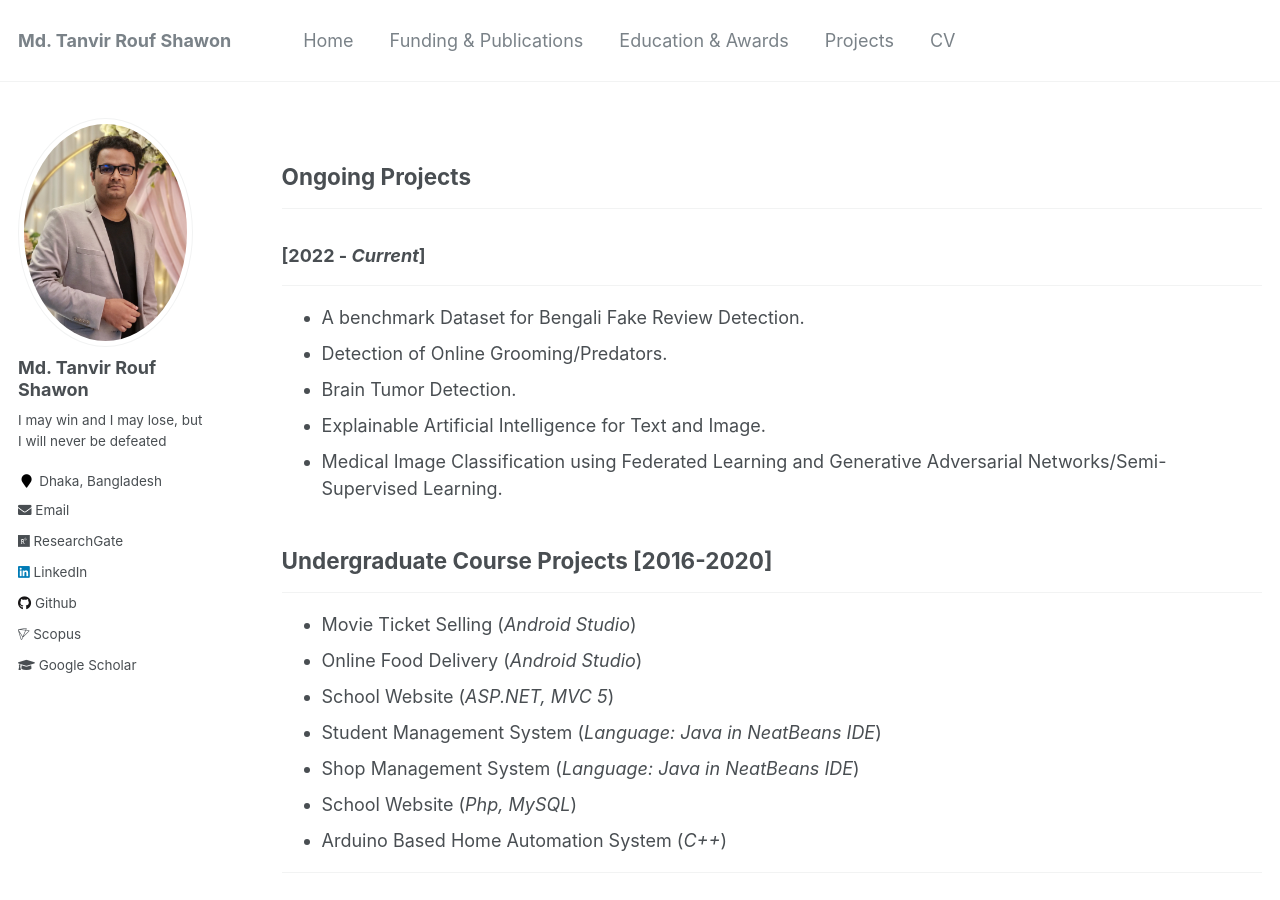
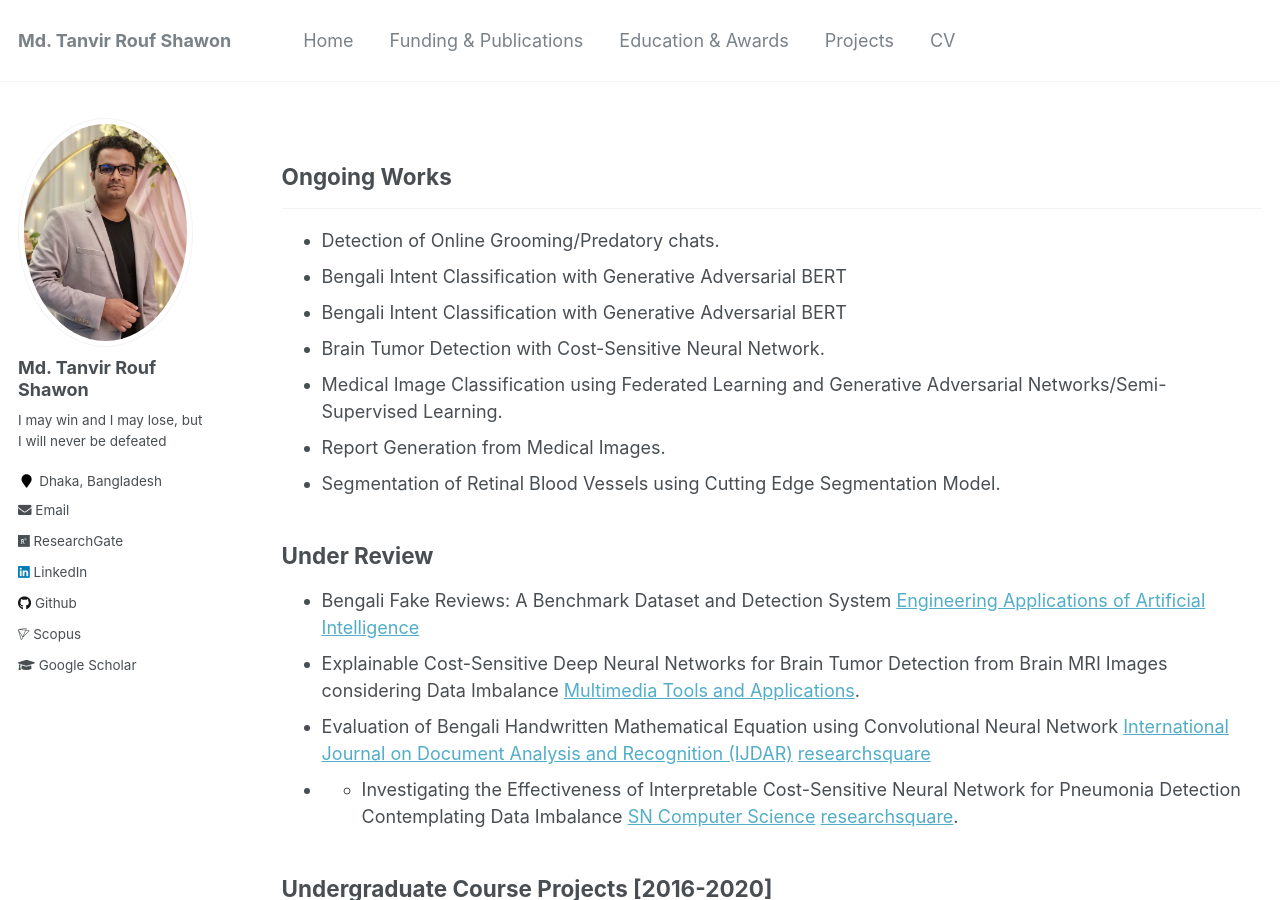
Before and after one commit to shawon-tanvir/shawon-tanvir.github.io, a Jekyll site: the page built from _pages/projects.md, in a window 1280 px wide and 900 px high. Built offline with Jekyll 4.4.1, drawn with Linux system fonts in a browser that asks for light colours.

Commit message:
Update projects.md

```diff
--- a/_pages/projects.md
+++ b/_pages/projects.md
@@ -1,20 +1,26 @@
 ---
 layout: archive
 title: ""
-permalink: /projects/
+permalink: /research/
 author_profile: true
 ---
 
-## Ongoing Projects
+## Ongoing Works
 ----------------
+* Detection of Online Grooming/Predatory chats.
+* Bengali Intent Classification with Generative Adversarial BERT
+* Bengali Intent Classification with Generative Adversarial BERT
+* Brain Tumor Detection with Cost-Sensitive Neural Network.
+* Medical Image Classification using Federated Learning and Generative Adversarial Networks/Semi-Supervised Learning.
+* Report Generation from Medical Images.
+* Segmentation of Retinal Blood Vessels using Cutting Edge Segmentation Model.
 
-### [2022 - *Current*]
------------
-* A benchmark Dataset for Bengali Fake Review Detection.
-* Detection of Online Grooming/Predators.
-* Brain Tumor Detection.
-* Explainable Artificial Intelligence for Text and Image.
-* Medical Image Classification using Federated Learning and Generative Adversarial Networks/Semi-Supervised Learning.
+
+## Under Review
+* Bengali Fake Reviews: A Benchmark Dataset and Detection System [Engineering Applications of Artificial Intelligence](https://www.sciencedirect.com/journal/engineering-applications-of-artificial-intelligence)
+* Explainable Cost-Sensitive Deep Neural Networks for Brain Tumor Detection from Brain MRI Images considering Data Imbalance [Multimedia Tools and Applications](https://www.springer.com/journal/11042).
+* Evaluation of Bengali Handwritten Mathematical Equation using Convolutional Neural Network [International Journal on Document Analysis and Recognition (IJDAR)](https://www.springer.com/journal/10032) [researchsquare](https://www.researchsquare.com/article/rs-2553612/v1)
+* * Investigating the Effectiveness of Interpretable Cost-Sensitive Neural Network for Pneumonia Detection Contemplating Data Imbalance [SN Computer Science](https://www.springer.com/journal/42979) [researchsquare](https://www.researchsquare.com/article/rs-3047442/v1).
 
 ## Undergraduate Course Projects [2016-2020]
 ----------------
```
